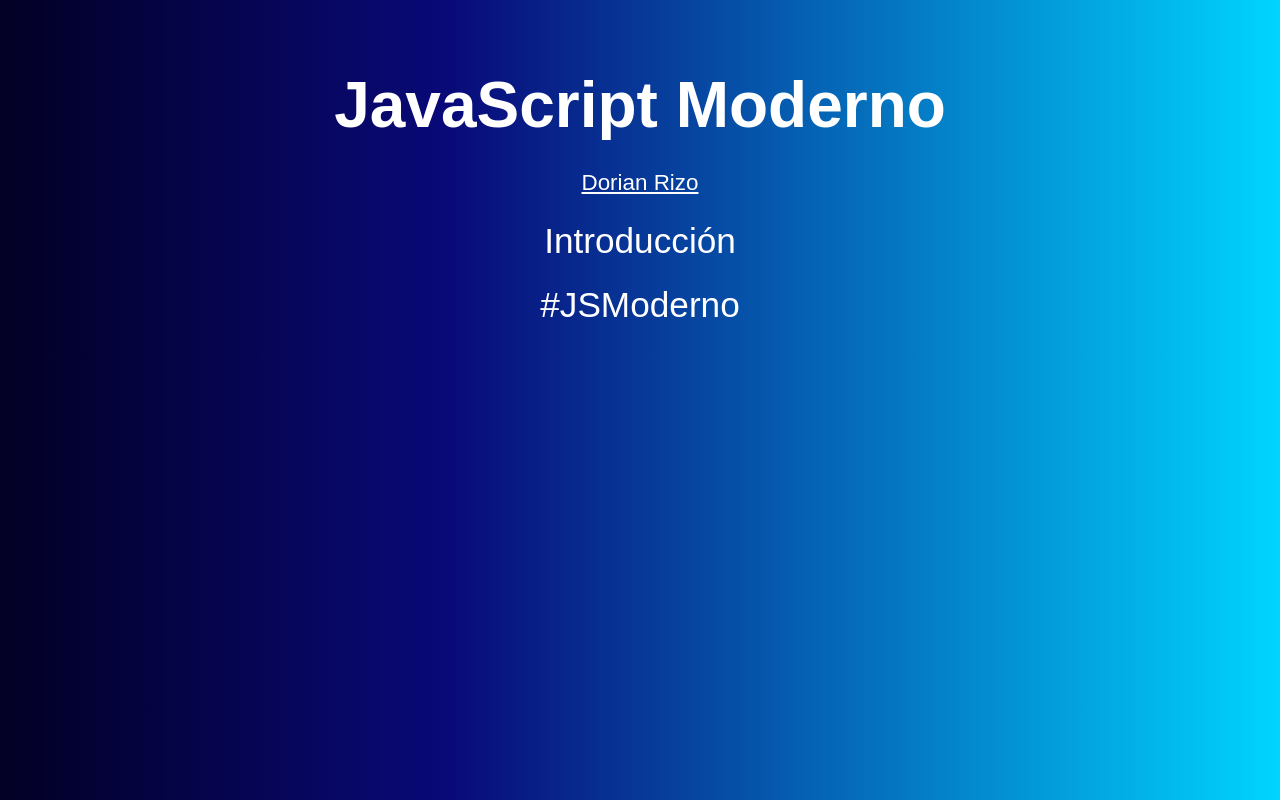
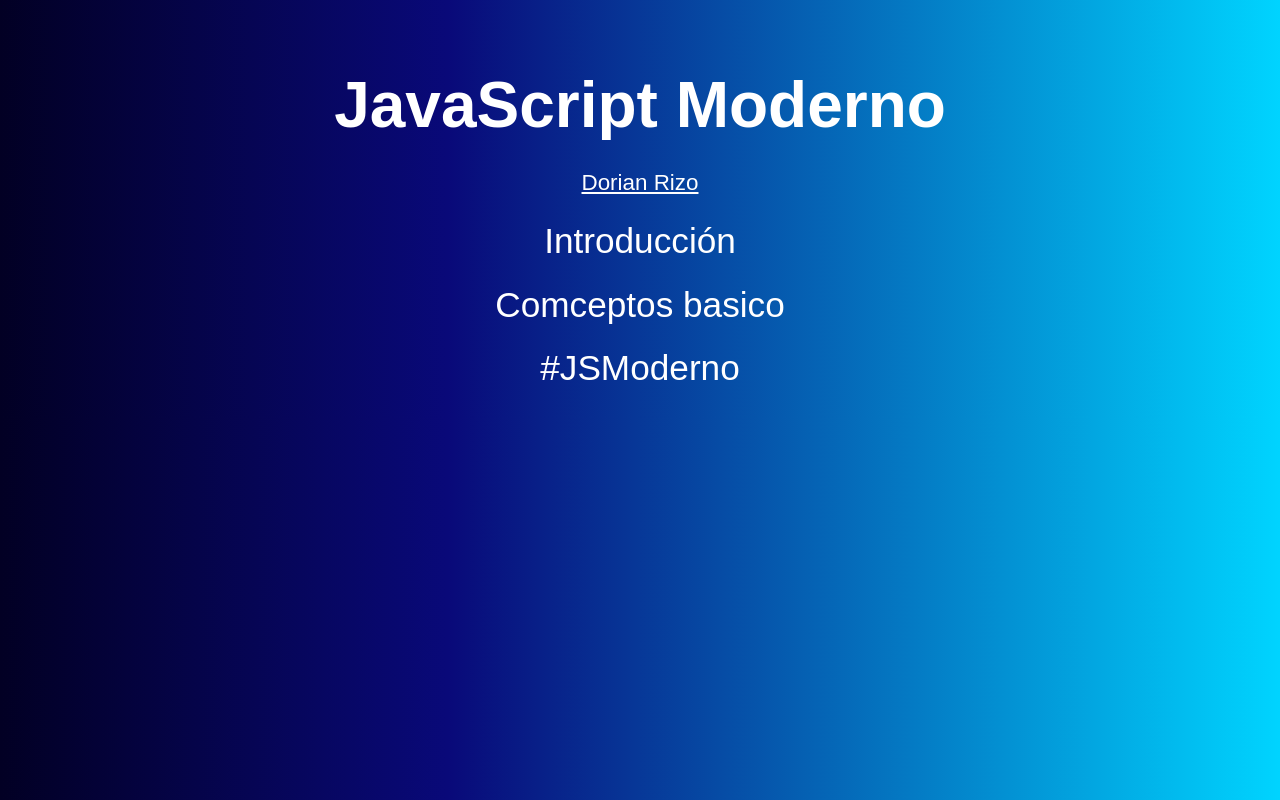
Before and after one commit to SoyDoryam/-practicas, a plain HTML site: page javaScripts [Udemy]/01-Introduccion/index.html in a window 1280 px wide. Drawn offline with Linux system fonts and the light colour scheme; a web font is replaced by a local one.

Commit message:
etiqueta parrafo

```diff
--- a/javaScripts [Udemy]/01-Introduccion/index.html
+++ b/javaScripts [Udemy]/01-Introduccion/index.html
@@ -12,6 +12,7 @@
         <h1>JavaScript Moderno</h1>
         <a href="https://www.facebook.com/dyasmir.rizo/" target="_blank">Dorian Rizo</a>
         <p>Introducción</p>
+        <p>Comceptos basico</p>
         <p class="hashtag">#JSModerno</p>
     </div>
 </body>
```
